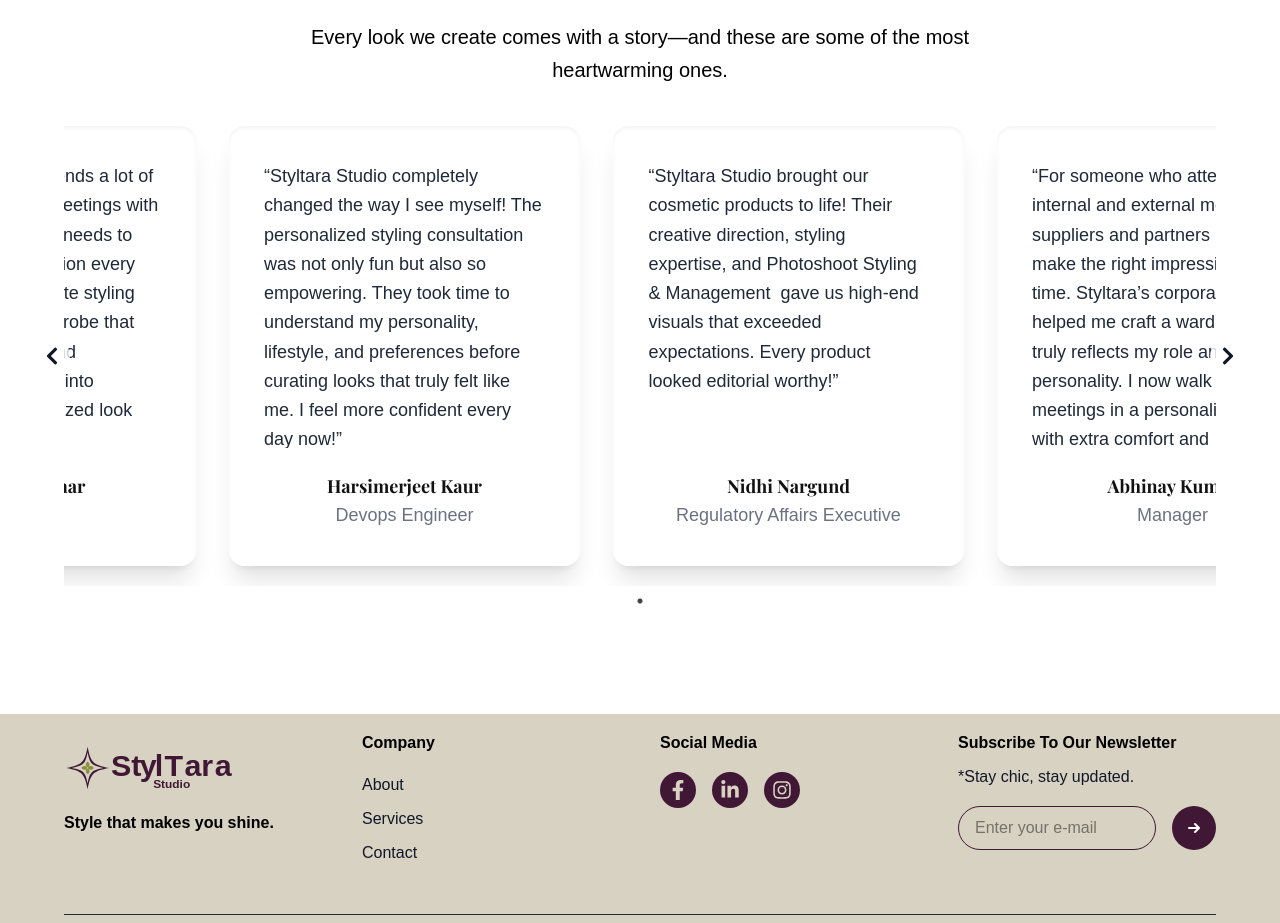
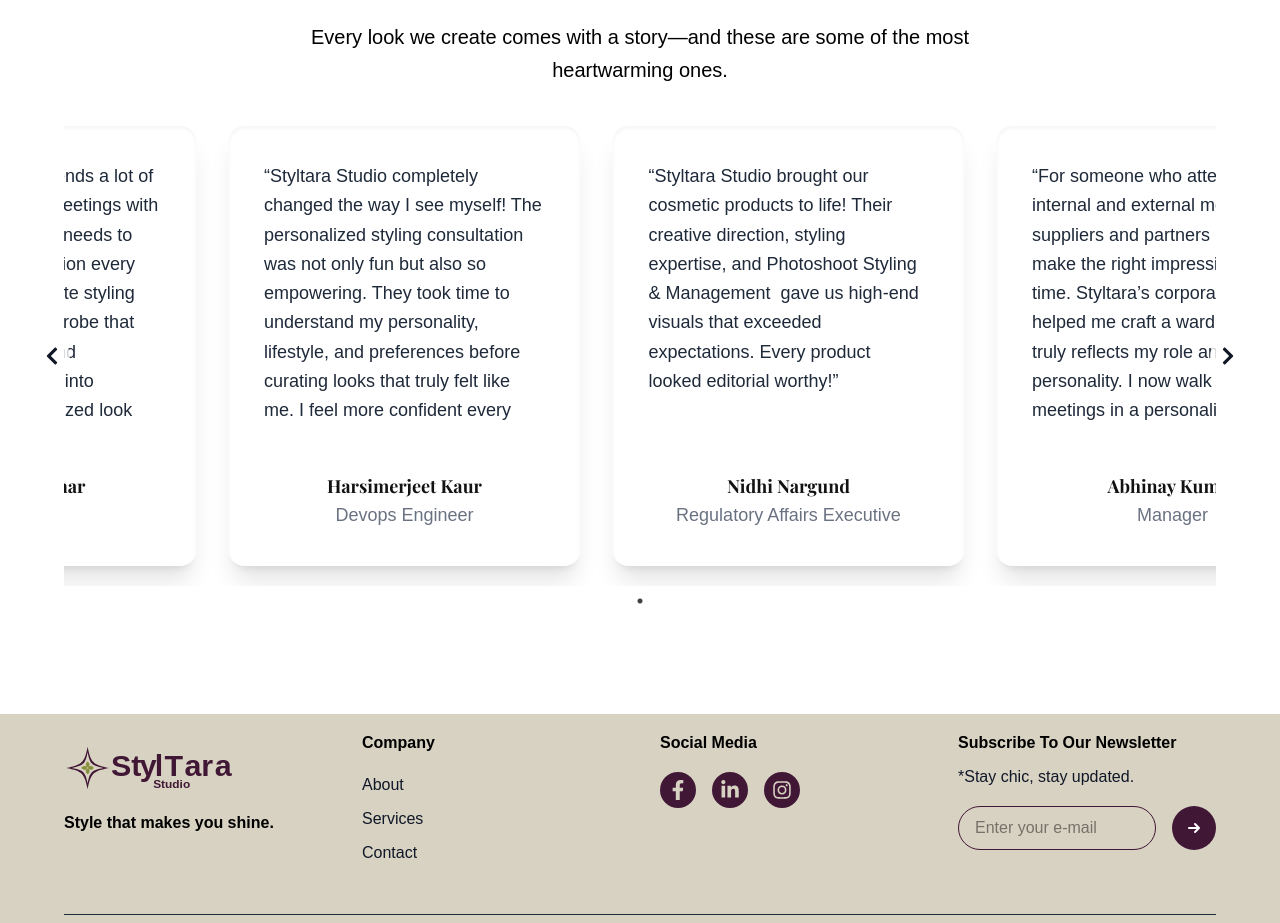
Before and after one commit to Mayank-StyledGenie/StylTaraStudiosIndia, a Next.js app: page / in a window 1280 px wide. Shown: the part 3609-4532 px from the top of the page. Built offline with nearby package versions, Linux system fonts and the light colour scheme.

Commit message:
Update WhatourClientsSay.tsx

```diff
--- a/src/components/sections/Homepagesections/WhatourClientsSay.tsx
+++ b/src/components/sections/Homepagesections/WhatourClientsSay.tsx
@@ -15,16 +15,16 @@
 
 const ClientCard = ({ name, title, description }: ClientCardProps) => {
     return (
-        <div className="rounded-2xl p-9 inset-shadow-sm shadow-xl h-110 mx-2 mb-5 relative grid grid-rows-[1fr_auto]">
-            {/* Description area with auto overflow */}
-            <div className="overflow-y-auto">
+        <div className="rounded-2xl p-9 inset-shadow-sm shadow-xl h-110 flex flex-col justify-between mx-2 mb-5 relative">
+            {/* Top section with description - fixed height with overflow handling */}
+            <div className="h-3/4 overflow-y-auto mb-6">
                 <p className={`${typography.body.B2} text-gray-800 text-sm leading-relaxed`}>
                     {description}
                 </p>
             </div>
 
-            {/* Fixed footer with name and title */}
-            <div className="pt-6">
+            {/* Bottom section with name and title - always stays at the bottom */}
+            <div className="h-1/4 flex items-end justify-center">
                 <div className="text-center">
                     <h4 className={`${typography.body.B2} font-bold`}>{name}</h4>
                     <p className={`${typography.body.B2} text-gray-500`}>{title}</p>
```
